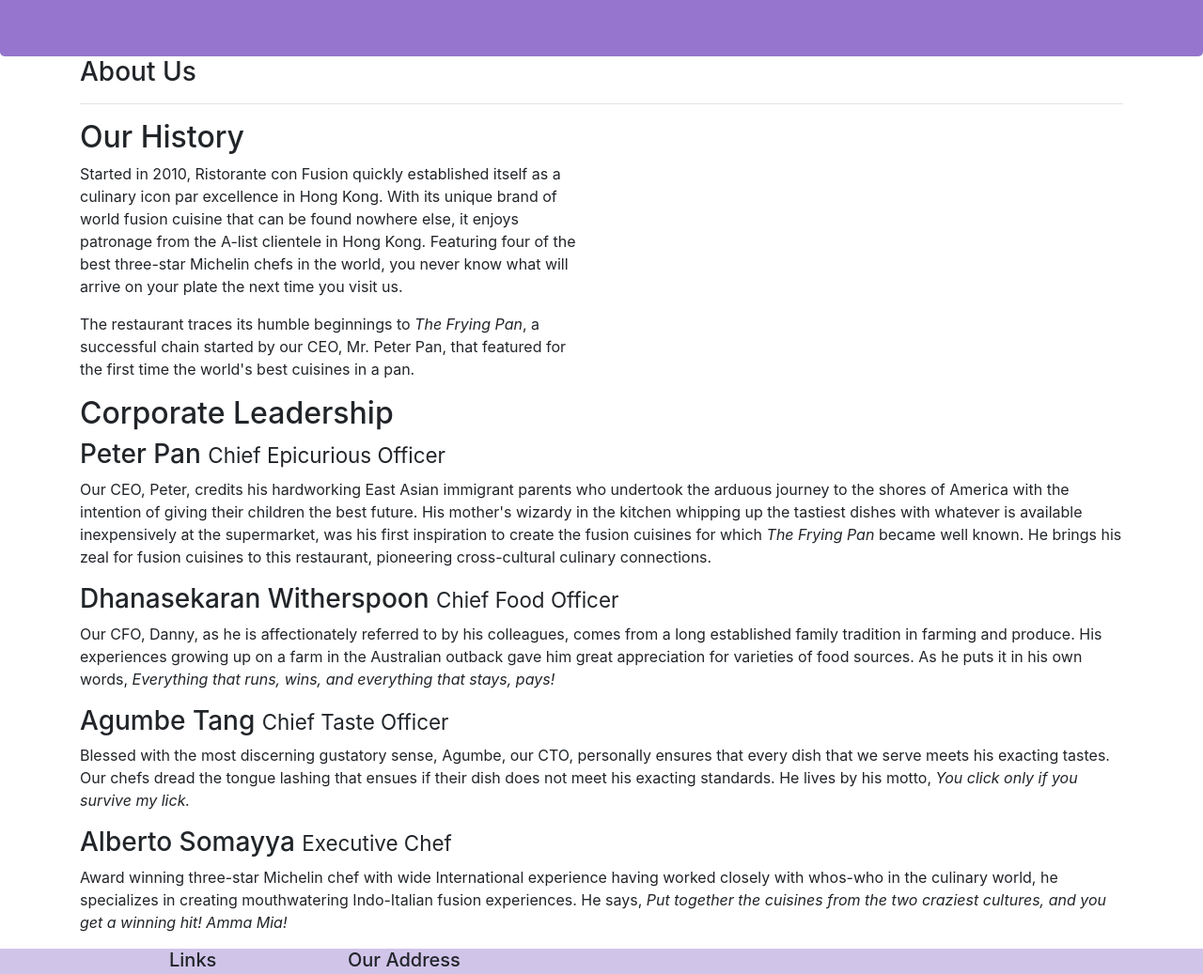
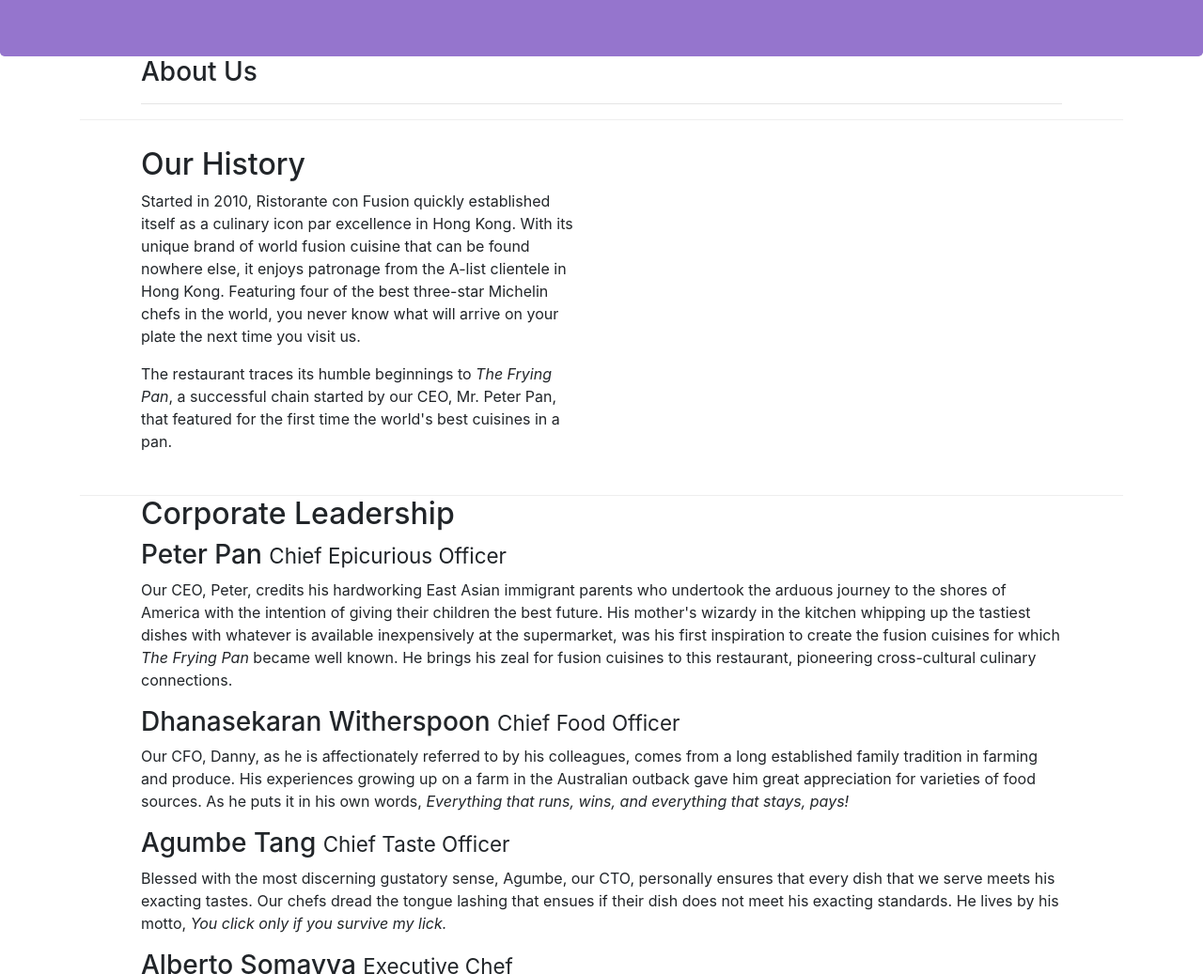
Before and after one commit to Satyendra07/bootstrap-dev, a website: page aboutus.html in a window 1280 px wide. Shown: the part 200-1237 px from the top of the page at 94% size. Drawn offline with nearby package versions, Linux system fonts and the light colour scheme.

Commit message:
edited aboutus.html for row content

```diff
--- a/aboutus.html
+++ b/aboutus.html
@@ -31,14 +31,14 @@
     </header>
 
     <div class="container">
-        <div class="row">
+        <div class="row row-content-head align-items-center">
             <div class="col">
                <h3>About Us</h3>
                <hr>
             </div>
         </div>
 
-        <div class="row">
+        <div class="row row-content align-items-center">
             <div class="col-sm-6">
                 <h2>Our History</h2>
                 <p>Started in 2010, Ristorante con Fusion quickly established itself as a culinary icon par excellence in Hong Kong. With its unique brand of world fusion cuisine that can be found nowhere else, it enjoys patronage from the A-list clientele in Hong Kong.  Featuring four of the best three-star Michelin chefs in the world, you never know what will arrive on your plate the next time you visit us.</p>
@@ -48,8 +48,7 @@
             </div>
         </div>
 
-
-        <div class="row">
+        <div class="row row-content align-items-center">
             <div class="col">
                 <h2>Corporate Leadership</h2>
                 <h3>Peter Pan <small>Chief Epicurious Officer</small></h3>
@@ -67,7 +66,7 @@
 
     <footer class="footer">
         <div class="container">
-            <div class="row">
+            <div class="row ">
                 <div class="col-5 offset-1 col-sm-2">
                     <h5>Links</h5>
                     <ul class="list-unstyled">
--- a/css/styles.css
+++ b/css/styles.css
@@ -8,6 +8,13 @@
     padding: 0px 50px 0px 50px;
     border-bottom: 1px ridge;
     min-height: 400px;
+}
+
+.row-content-head{
+    margin: 0px auto;
+    padding: 0px 50px 0px 50px;
+    border-bottom: 1px ridge;
+    min-height: 25px;
 }
 
 .footer{
```
